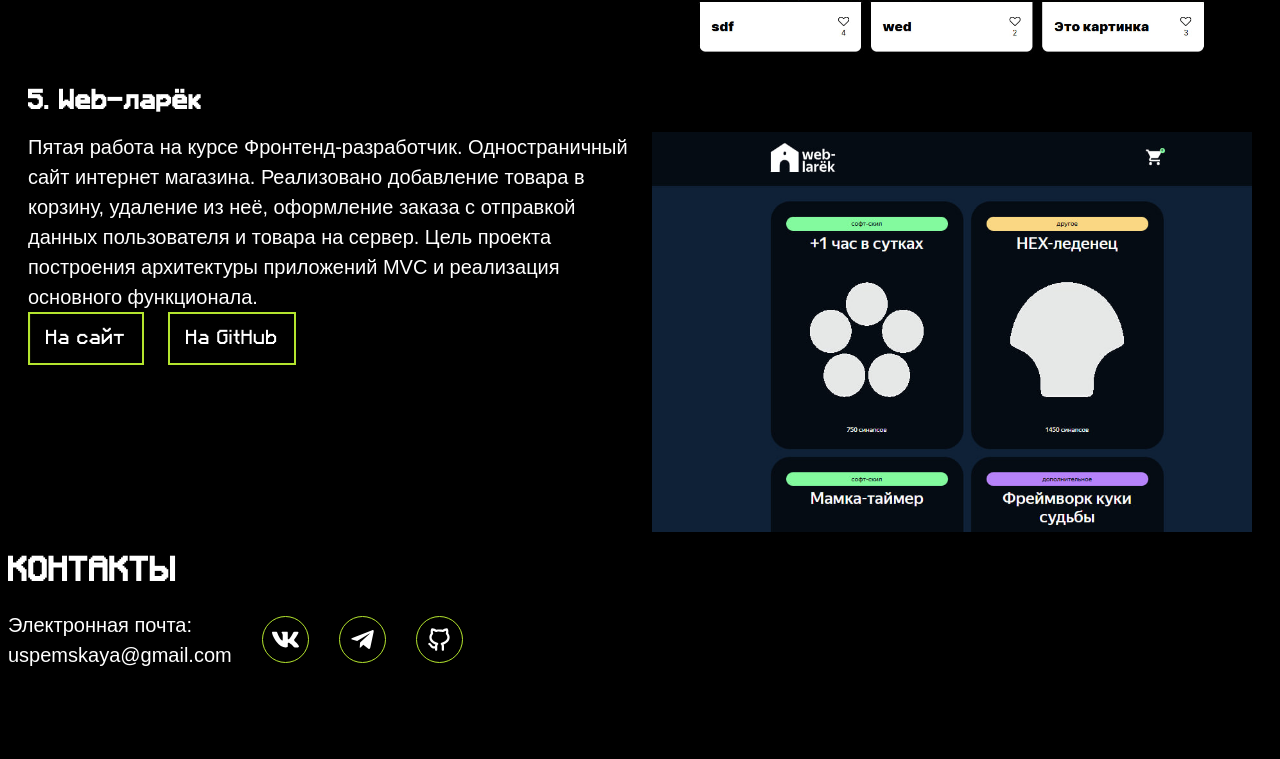
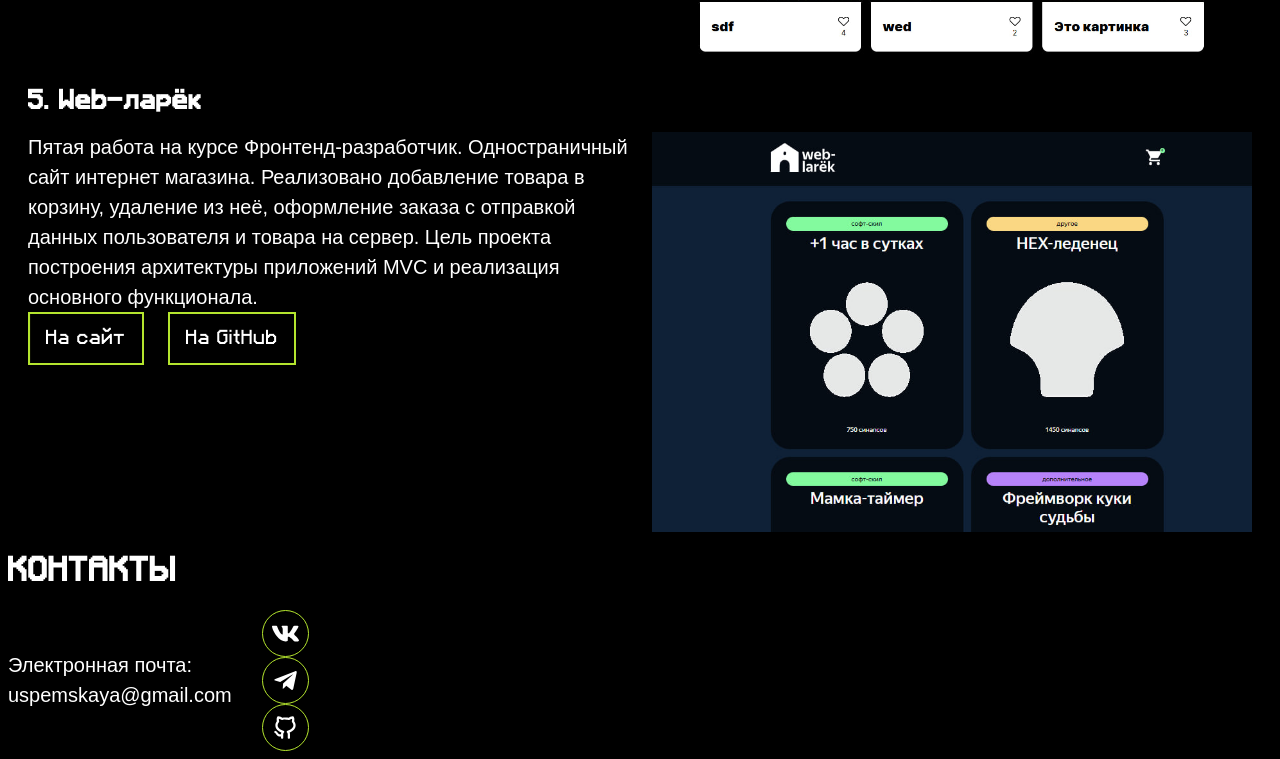
Before and after one commit to NIttaDragon/TaisiaUspenskaya_Portfolio, a plain HTML site: page index.html in a window 1280 px wide. Shown: the part 3445-4204 px from the top of the page. Before the commit the page ends 4123 px from the top, so only its background shows below. Drawn offline with Linux system fonts and the light colour scheme.

Commit message:
Update index.html

```diff
--- a/index.html
+++ b/index.html
@@ -197,15 +197,23 @@
     <h2 class="pixel_text upper_text article-title">Контакты</h2>
     <div id="contacts-wrapper">
       <p class="regular_text description-text">Электронная почта: <br><a href="mailto:uspemskaya@gmail.com" class="nav-button">uspemskaya@gmail.com</a></p>
-      <a class="icon-wrapper" href="https://vk.com/aya_kenteros">
+      <div id="social-media">
+        <div class="icon-wrapper">
+          <a href="https://vk.com/aya_kenteros">
             <div id="vk-icon" class="sm-icon"></div>
           </a>
-      <a class="icon-wrapper" href="https://t.me/aya_kenteros">
+        </div>
+        <div class="icon-wrapper">
+          <a href="https://t.me/aya_kenteros">
             <div id="tg-icon" class="sm-icon"></div>
           </a>
-      <a class="icon-wrapper" href="https://github.com/NIttaDragon">
+        </div>
+        <div class="icon-wrapper">
+          <a href="https://github.com/NIttaDragon">
             <div id="gh-icon" class="sm-icon"></div>
           </a>
+        </div>
+      </div>
     </div>
    </footer>
 </body>
```
Lines whose indentation alone changed are shown as unchanged.
